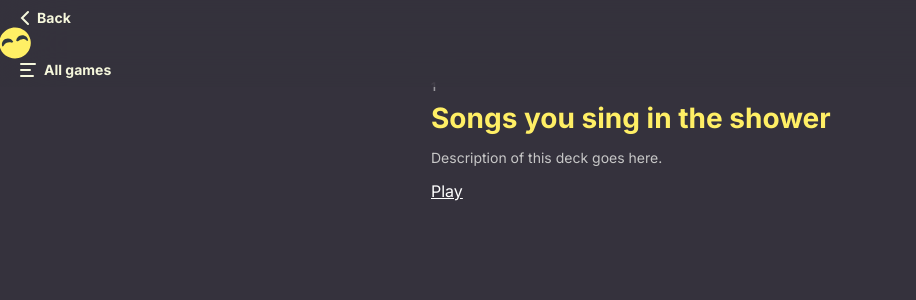
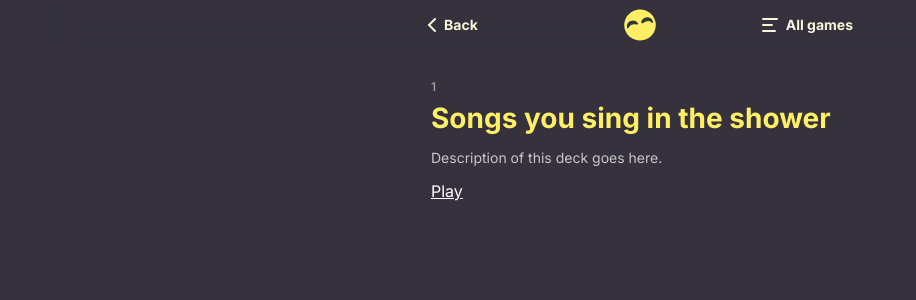
Before and after one commit to daankuhlmann25/social-project, a Vue app: page /party-games/1/1 in a window 1280 px wide. Shown: the top 300 px of the page, without its empty margins (0-916 px from the left). Built offline with nearby package versions, Linux system fonts and the light colour scheme; no server answers; the database is empty.

Commit message:
Fix merge conflict with header1

```diff
--- a/src/assets/less/style.less
+++ b/src/assets/less/style.less
@@ -118,7 +118,6 @@ body {
       top: 0px;
       left: 0px;
       width: 100%;
-
       background: fade(@night-sky, 70%);
       backdrop-filter: blur(@spacing__xl);
 
@@ -129,28 +128,6 @@ body {
         max-width: @app-width;
         margin: 0 auto;
 
-      background: fade(@night-sky, 70%);
-      backdrop-filter: blur(@spacing__xl);
-
-      a {
-        color: @pale-glow;
-        font-size: @font-size__ms;
-        font-weight: 700;
-        text-decoration: none;
-        padding: @spacing__s @spacing__ms;
-        cursor: pointer;
-        border-radius: 3px;
-        width: 44%;
-
-        &.left {
-          text-align: left;
-        }
-
-        &.logo {
-          padding: 0;
-          display: flex;
-          justify-content: center;
-          width: 12%;
         a {
           color: @pale-glow;
           font-size: @font-size__ms;
@@ -171,14 +148,6 @@ body {
             justify-content: center;
             width: 12%;
 
-          img {
-            margin: 0;
-          }
-        }
-
-        &.right {
-          text-align: right;
-        }
             img {
               margin: 0;
             }
@@ -194,7 +163,6 @@ body {
           }
         }
       }
-
     }
 
     // Games group
```
Also changed, not shown: src/assets/css/style.css.
